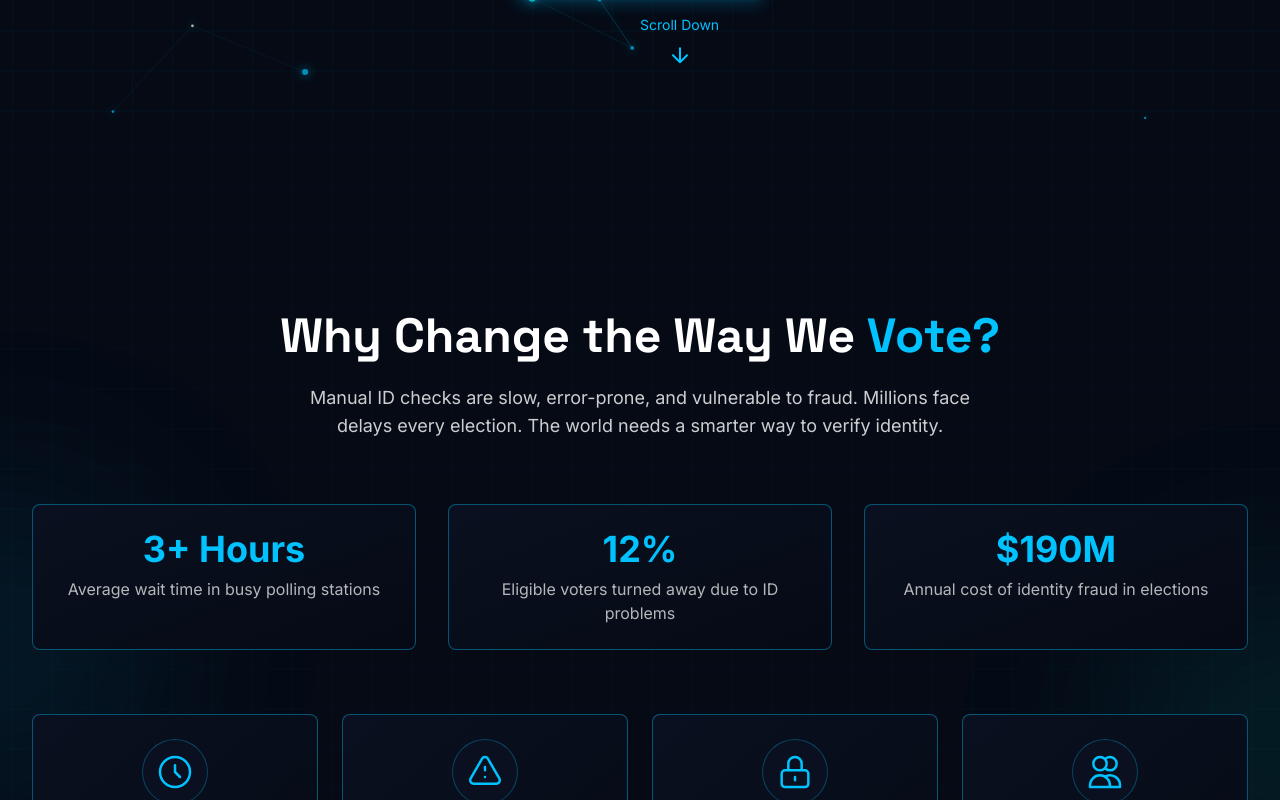
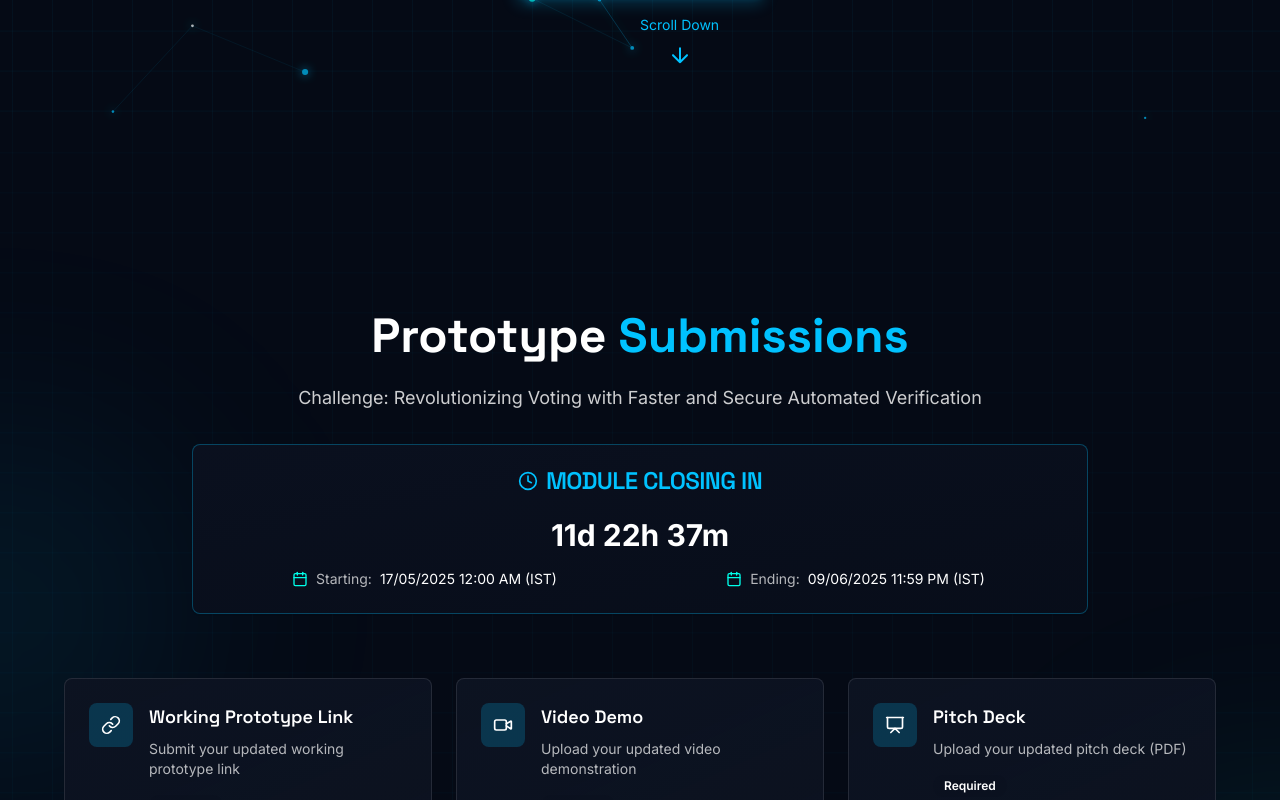
Before and after one commit to Ajayrx/ncrypt-vote-future, a React (Vite) app: page / in a window 1280 px wide. Shown: the part 680-1480 px from the top of the page. Built offline with nearby package versions, Linux system fonts and the light colour scheme.

Commit message:
Add content below the image
Add content below the image in the HeroSection.

```diff
--- a/src/pages/Index.tsx
+++ b/src/pages/Index.tsx
@@ -1,13 +1,13 @@
 import React, { useEffect } from "react";
 import Navbar from "../components/Navbar";
 import HeroSection from "../components/HeroSection";
+import PrototypeSubmissions from "../components/PrototypeSubmissions";
 import ProblemStatement from "../components/ProblemStatement";
 import SolutionSection from "../components/SolutionSection";
 import DemoSection from "../components/DemoSection";
 import GovServicesSection from "../components/GovServicesSection";
 import TechnologiesSection from "../components/TechnologiesSection";
 import SecuritySection from "../components/SecuritySection";
-import PrototypeSubmissions from "../components/PrototypeSubmissions";
 import TeamSection from "../components/TeamSection";
 import Footer from "../components/Footer";
 
@@ -70,13 +70,13 @@ const Index = () => {
     <div className="min-h-screen bg-ncrypt-dark text-white overflow-hidden">
       <Navbar />
       <HeroSection />
+      <PrototypeSubmissions />
       <ProblemStatement />
       <SolutionSection />
       <DemoSection />
       <GovServicesSection />
       <TechnologiesSection />
       <SecuritySection />
-      <PrototypeSubmissions />
       <TeamSection />
       <Footer />
     </div>
```
